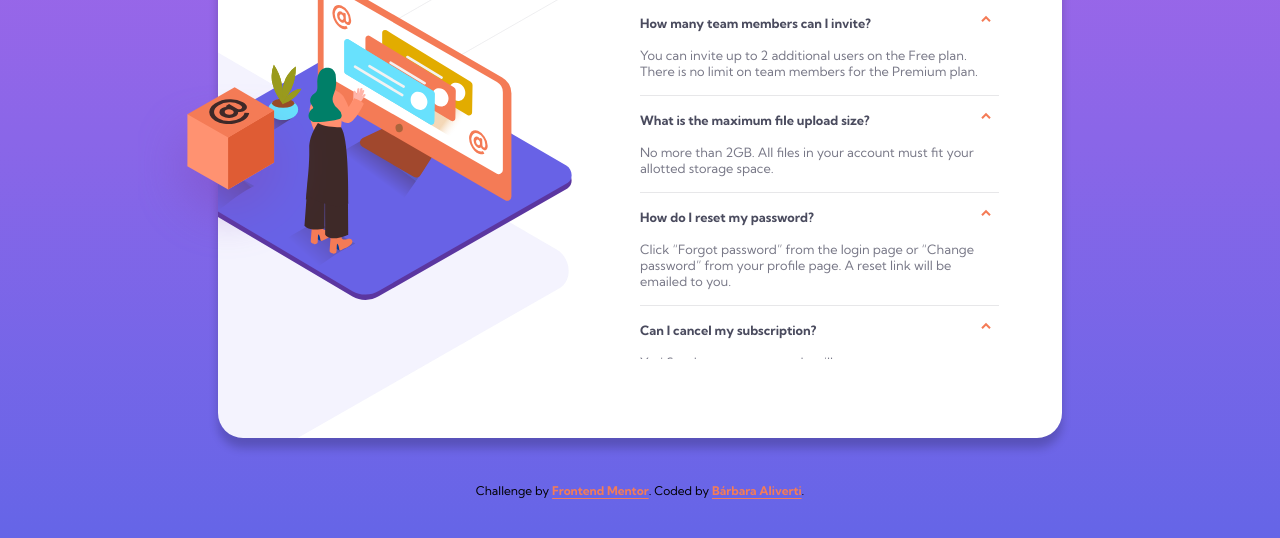
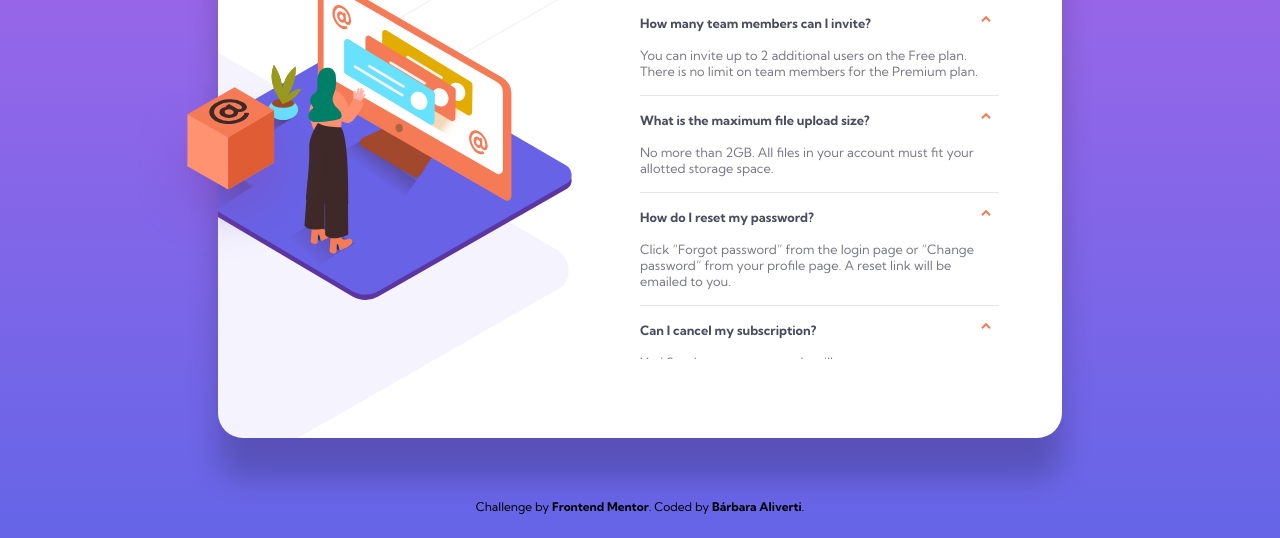
Before and after one commit to barbaraaliverti/faq-accordion-card, a website: page index.html in a window 1280 px wide. Shown: the part 262-800 px from the top of the page. Drawn offline with nearby package versions, Linux system fonts and the light colour scheme; files that its build step writes are made by us from their sources; files whose address does not match are found by name.

Commit message:
setting up vercel

```diff
--- a/scss/style.scss
+++ b/scss/style.scss
@@ -53,7 +53,7 @@ body {
     align-items: center;
     display: flex;
     flex-direction: column;
-    justify-content: start;
+    justify-content: space-between;
     background-image: linear-gradient($background-violet, $background-blue);
     height: 100vh;
     width: 100vw;
@@ -90,7 +90,7 @@ body {
     align-items: center;
     background-color: white;
     border-radius: 25px;
-    box-shadow: 0 10px 10px 0 rgba(0, 0, 0, 0.2);
+    box-shadow: 0 40px 30px 0 rgba(0, 0, 0, 0.2);
     display: flex;
     flex-direction: column;
     margin-top: 10rem;
@@ -175,10 +175,27 @@ body {
 }
 
 .attribution {
-    padding: 1rem 0;
+    font-size: 0.75rem;
+    text-align: center;
+    color: black;
+    padding-bottom: 5%;
+
+    a {
+        color: black;
+        font-weight: bold;
+        text-decoration: none;
+
+
+        &:hover {
+            text-decoration: underline;
+            text-decoration-color: $secondary-color;
+            text-underline-offset: 3px;
+        }
+    }
+
 }
 
-@media screen and (min-width: 800px) {
+@media screen and (min-width: 880px) {
 
     #content-wrapper {
         flex-direction: row;
@@ -256,17 +273,9 @@ body {
     }
 
     .attribution {
-        font-size: 0.75rem;
-        text-align: center;
-        color: black;
-        position: absolute;
         bottom: 3%;
-
-        a {
-            color: $secondary-color;
-            font-weight: bold;
-            text-underline-offset: 3px;
-        }
+        padding: 0;
+        position: fixed;
     }
 
 }
```
Also changed, not shown: README.md, css/style.css, faq-accordion-card-main/README.md (deleted), index.html (renamed from faq-accordion-card-main/index.html).
